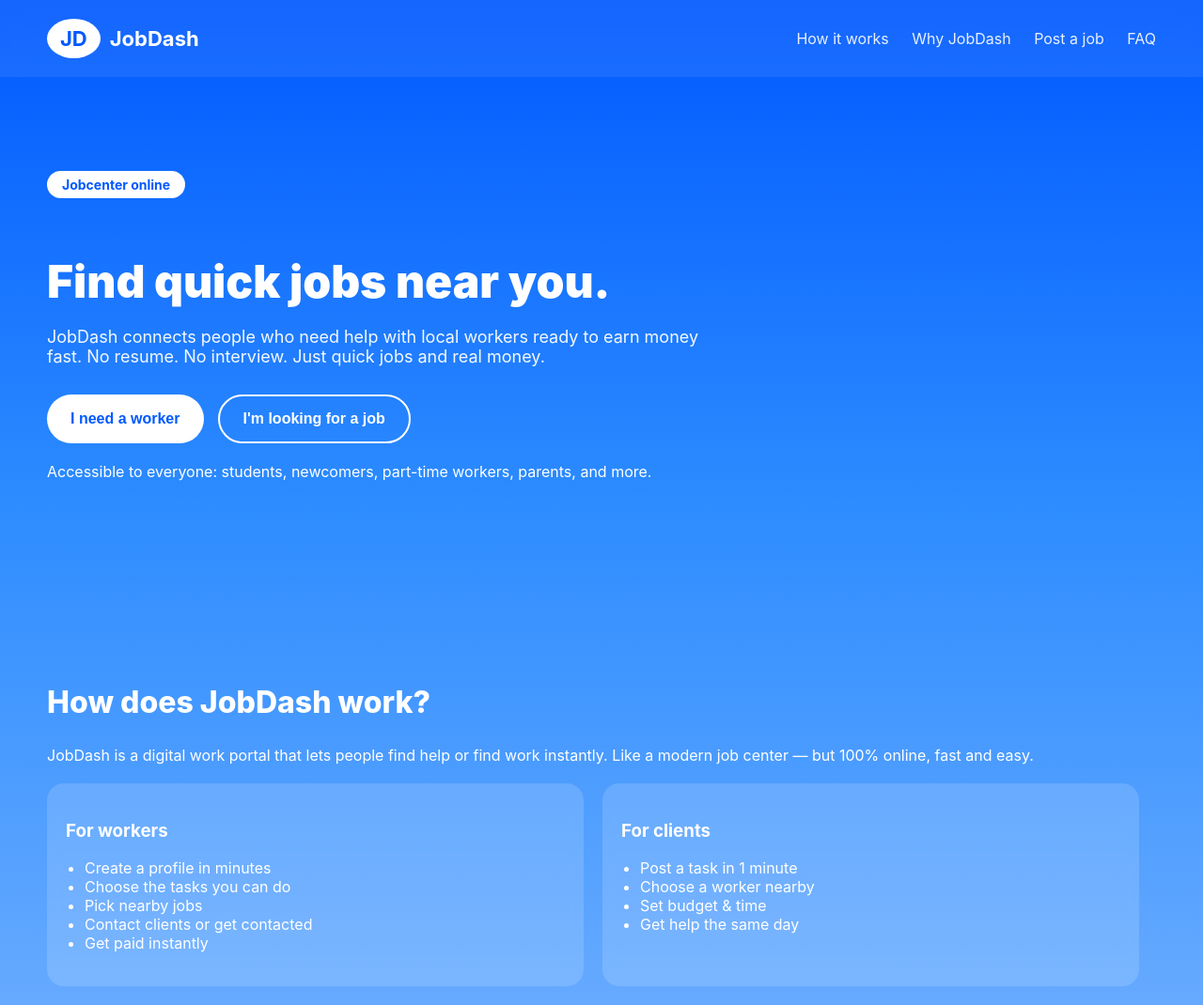
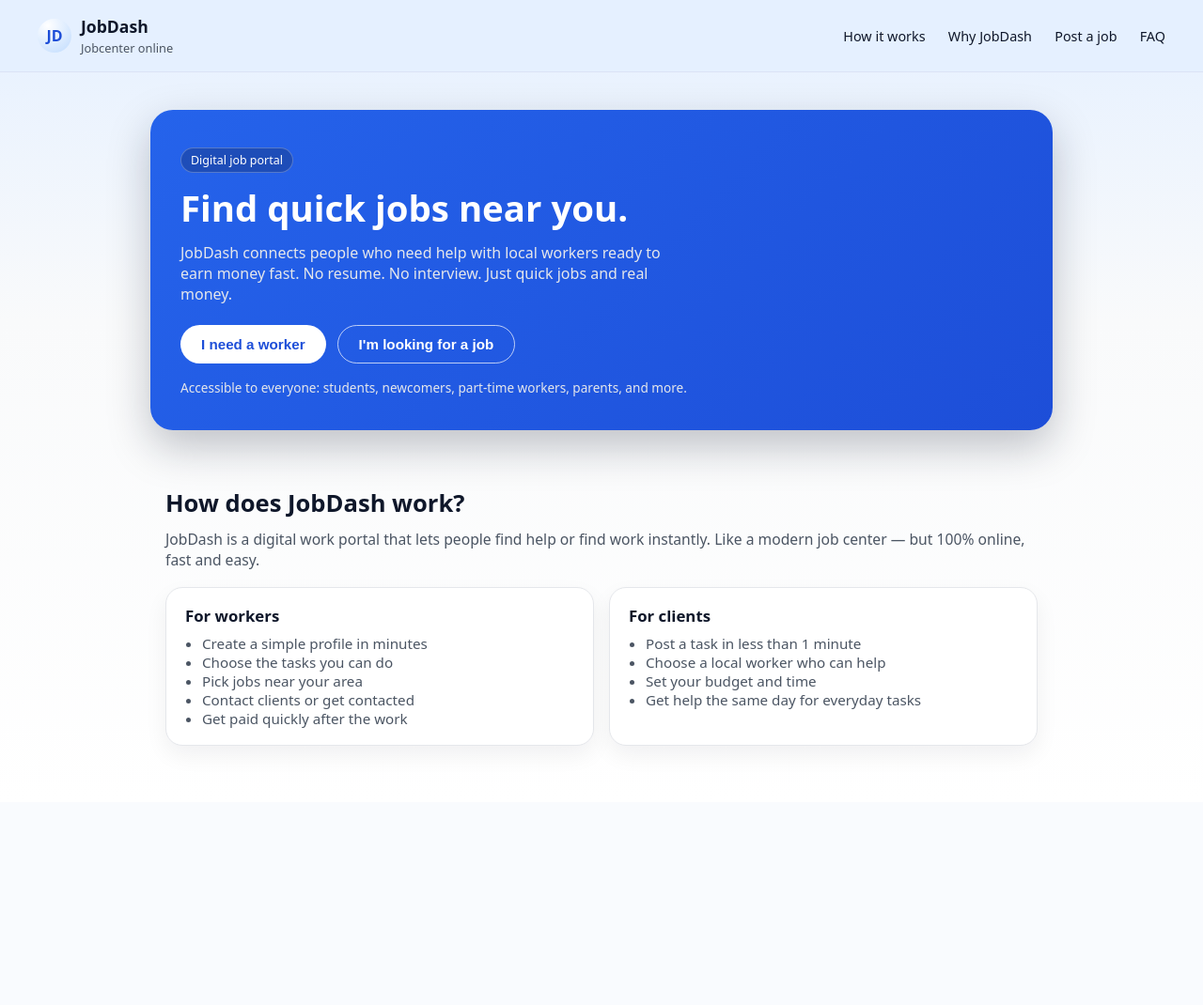
Before and after one commit to channo2025/Fastwork, a FastAPI app: page / in a window 1280 px wide. Shown: the whole page at 94% size. After the commit the page ends 794 px from the top, so only its background shows below. Run offline with FastAPI, Linux system fonts and the light colour scheme.

Commit message:
New clean homepage layout with Jobcenter online tagline

```diff
--- a/templates/index.html
+++ b/templates/index.html
@@ -6,147 +6,222 @@
     <title>JobDash – Find quick jobs near you</title>
 
     <style>
-        body {
+        * {
+            box-sizing: border-box;
             margin: 0;
             padding: 0;
-            font-family: 'Inter', Arial, sans-serif;
-            background: linear-gradient(180deg, #0059ff 0%, #2d8cff 50%, #66aaff 100%);
-            color: white;
         }
 
+        body {
+            font-family: system-ui, -apple-system, BlinkMacSystemFont, "Segoe UI", sans-serif;
+            background: linear-gradient(180deg, #e5f0ff 0%, #f9fafb 40%, #ffffff 100%);
+            color: #0f172a;
+        }
+
+        /* HEADER */
+
         header {
-            background: rgba(255,255,255,0.08);
-            backdrop-filter: blur(10px);
-            padding: 20px 50px;
+            padding: 16px 40px;
             display: flex;
             justify-content: space-between;
             align-items: center;
+            position: sticky;
+            top: 0;
+            z-index: 10;
+            backdrop-filter: blur(12px);
+            background: rgba(229, 240, 255, 0.9);
+            border-bottom: 1px solid #dbe3f5;
         }
 
-        .logo {
-            font-size: 22px;
-            font-weight: bold;
+        .brand {
             display: flex;
             align-items: center;
             gap: 10px;
         }
 
-        .logo span {
-            background: white;
-            color: #0059ff;
-            padding: 8px 14px;
-            border-radius: 50%;
-            font-weight: bold;
+        .logo-circle {
+            width: 36px;
+            height: 36px;
+            border-radius: 999px;
+            background: radial-gradient(circle at 30% 20%, #ffffff, #bfdbfe);
+            display: flex;
+            align-items: center;
+            justify-content: center;
+            font-weight: 700;
+            color: #1d4ed8;
+        }
+
+        .brand-name {
+            font-weight: 700;
+            font-size: 1.1rem;
+            color: #0f172a;
+        }
+
+        .brand-tag {
+            font-size: 0.8rem;
+            color: #4b5563;
+            margin-top: 2px;
         }
 
         nav a {
-            color: white;
+            color: #0f172a;
             text-decoration: none;
             margin-left: 20px;
-            font-size: 16px;
-            opacity: 0.9;
+            font-size: 0.9rem;
+            font-weight: 500;
         }
 
         nav a:hover {
-            opacity: 1;
+            color: #1d4ed8;
+        }
+
+        /* HERO */
+
+        .hero-wrapper {
+            padding: 40px 16px 60px;
+            display: flex;
+            justify-content: center;
         }
 
         .hero {
-            padding: 100px 50px;
-            max-width: 700px;
+            max-width: 960px;
+            width: 100%;
+            background: linear-gradient(135deg, #2563eb, #1d4ed8);
+            border-radius: 24px;
+            padding: 40px 32px 36px;
+            color: #ffffff;
+            box-shadow: 0 18px 45px rgba(15, 23, 42, 0.25);
         }
 
-        .badge {
-            background: white;
-            color: #0059ff;
-            font-size: 14px;
-            padding: 6px 16px;
-            border-radius: 30px;
+        .hero-label {
+            font-size: 0.78rem;
             display: inline-block;
-            font-weight: bold;
-            margin-bottom: 20px;
+            padding: 4px 10px;
+            border-radius: 999px;
+            background: rgba(15, 23, 42, 0.25);
+            border: 1px solid rgba(255, 255, 255, 0.25);
+            margin-bottom: 14px;
         }
 
-        h1 {
-            font-size: 48px;
-            font-weight: 900;
+        .hero h1 {
+            font-size: 2.4rem;
             line-height: 1.2;
-            margin-bottom: 20px;
+            margin-bottom: 14px;
         }
 
-        .subtitle {
-            font-size: 18px;
-            opacity: 0.95;
-            margin-bottom: 30px;
+        .hero-text {
+            font-size: 1rem;
+            max-width: 540px;
+            margin-bottom: 22px;
+            color: #e5e7eb;
         }
 
-        .buttons {
+        .hero-buttons {
             display: flex;
-            gap: 15px;
-            margin-bottom: 20px;
+            gap: 12px;
+            margin-bottom: 16px;
         }
 
         .btn {
-            padding: 15px 25px;
-            border-radius: 40px;
+            border-radius: 999px;
+            padding: 11px 22px;
+            font-size: 0.95rem;
+            font-weight: 600;
             border: none;
-            font-size: 16px;
             cursor: pointer;
-            font-weight: bold;
+            display: inline-flex;
+            align-items: center;
+            justify-content: center;
         }
 
-        .primary {
-            background: white;
-            color: #0059ff;
+        .btn-primary {
+            background: #ffffff;
+            color: #1d4ed8;
         }
 
-        .secondary {
+        .btn-secondary {
             background: transparent;
-            color: white;
-            border: 2px solid white;
+            border: 1.5px solid rgba(255, 255, 255, 0.7);
+            color: #ffffff;
         }
 
-        .secondary:hover {
-            background: rgba(255,255,255,0.15);
+        .hero-small {
+            font-size: 0.85rem;
+            color: #e5e7eb;
         }
 
-        h2 {
-            margin-top: 80px;
-            font-size: 32px;
-            font-weight: 800;
+        /* HOW IT WORKS */
+
+        .section {
+            max-width: 960px;
+            margin: 0 auto 60px;
+            padding: 0 16px;
         }
 
-        .section {
-            padding: 20px 50px;
+        .section h2 {
+            font-size: 1.6rem;
+            margin-bottom: 10px;
+            color: #0f172a;
         }
 
-        .card-container {
+        .section p {
+            font-size: 0.98rem;
+            color: #4b5563;
+        }
+
+        .card-row {
             display: flex;
-            gap: 20px;
-            margin-top: 20px;
             flex-wrap: wrap;
+            gap: 16px;
+            margin-top: 18px;
         }
 
         .card {
-            background: rgba(255,255,255,0.15);
-            padding: 20px;
+            flex: 1 1 260px;
+            background: #ffffff;
             border-radius: 18px;
-            width: 45%;
-            color: white;
-            backdrop-filter: blur(6px);
+            padding: 18px 20px;
+            border: 1px solid #e5e7eb;
+            box-shadow: 0 10px 25px rgba(15, 23, 42, 0.06);
         }
 
-        ul {
-            padding-left: 20px;
+        .card h3 {
+            font-size: 1.05rem;
+            margin-bottom: 8px;
+            color: #0f172a;
+        }
+
+        .card ul {
+            padding-left: 18px;
+            font-size: 0.95rem;
+            color: #4b5563;
+        }
+
+        @media (max-width: 768px) {
+            header {
+                padding: 12px 16px;
+            }
+            .hero {
+                border-radius: 20px;
+                padding: 26px 18px 24px;
+            }
+            .hero h1 {
+                font-size: 1.9rem;
+            }
         }
     </style>
 </head>
 
 <body>
 
+    <!-- HEADER -->
     <header>
-    <div class="logo">
-        <span>JD</span> JobDash
+        <div class="brand">
+            <div class="logo-circle">JD</div>
+            <div>
+                <div class="brand-name">JobDash</div>
+                <div class="brand-tag">Jobcenter online</div>
+            </div>
         </div>
 
         <nav>
@@ -157,24 +232,30 @@
         </nav>
     </header>
 
+    <!-- HERO -->
+    <div class="hero-wrapper">
         <section class="hero">
-    <div class="badge">Jobcenter online</div>
+            <div class="hero-label">Digital job portal</div>
 
             <h1>Find quick jobs near you.</h1>
 
-    <p class="subtitle">
+            <p class="hero-text">
                 JobDash connects people who need help with local workers ready to earn
                 money fast. No resume. No interview. Just quick jobs and real money.
             </p>
 
-    <div class="buttons">
-        <button class="btn primary">I need a worker</button>
-        <button class="btn secondary">I'm looking for a job</button>
+            <div class="hero-buttons">
+                <button class="btn btn-primary">I need a worker</button>
+                <button class="btn btn-secondary">I'm looking for a job</button>
             </div>
 
-    <p>Accessible to everyone: students, newcomers, part-time workers, parents, and more.</p>
+            <p class="hero-small">
+                Accessible to everyone: students, newcomers, part-time workers, parents, and more.
+            </p>
         </section>
+    </div>
 
+    <!-- HOW IT WORKS -->
     <section id="how" class="section">
         <h2>How does JobDash work?</h2>
         <p>
@@ -182,25 +263,25 @@
             Like a modern job center — but 100% online, fast and easy.
         </p>
 
-    <div class="card-container">
+        <div class="card-row">
             <div class="card">
                 <h3>For workers</h3>
                 <ul>
-                <li>Create a profile in minutes</li>
+                    <li>Create a simple profile in minutes</li>
                     <li>Choose the tasks you can do</li>
-                <li>Pick nearby jobs</li>
+                    <li>Pick jobs near your area</li>
                     <li>Contact clients or get contacted</li>
-                <li>Get paid instantly</li>
+                    <li>Get paid quickly after the work</li>
                 </ul>
             </div>
 
             <div class="card">
                 <h3>For clients</h3>
                 <ul>
-                <li>Post a task in 1 minute</li>
-                <li>Choose a worker nearby</li>
-                <li>Set budget & time</li>
-                <li>Get help the same day</li>
+                    <li>Post a task in less than 1 minute</li>
+                    <li>Choose a local worker who can help</li>
+                    <li>Set your budget and time</li>
+                    <li>Get help the same day for everyday tasks</li>
                 </ul>
             </div>
         </div>
```
Also changed, not shown: static/style.css (+11 -0 lines). Lines whose indentation alone changed are shown as unchanged.
